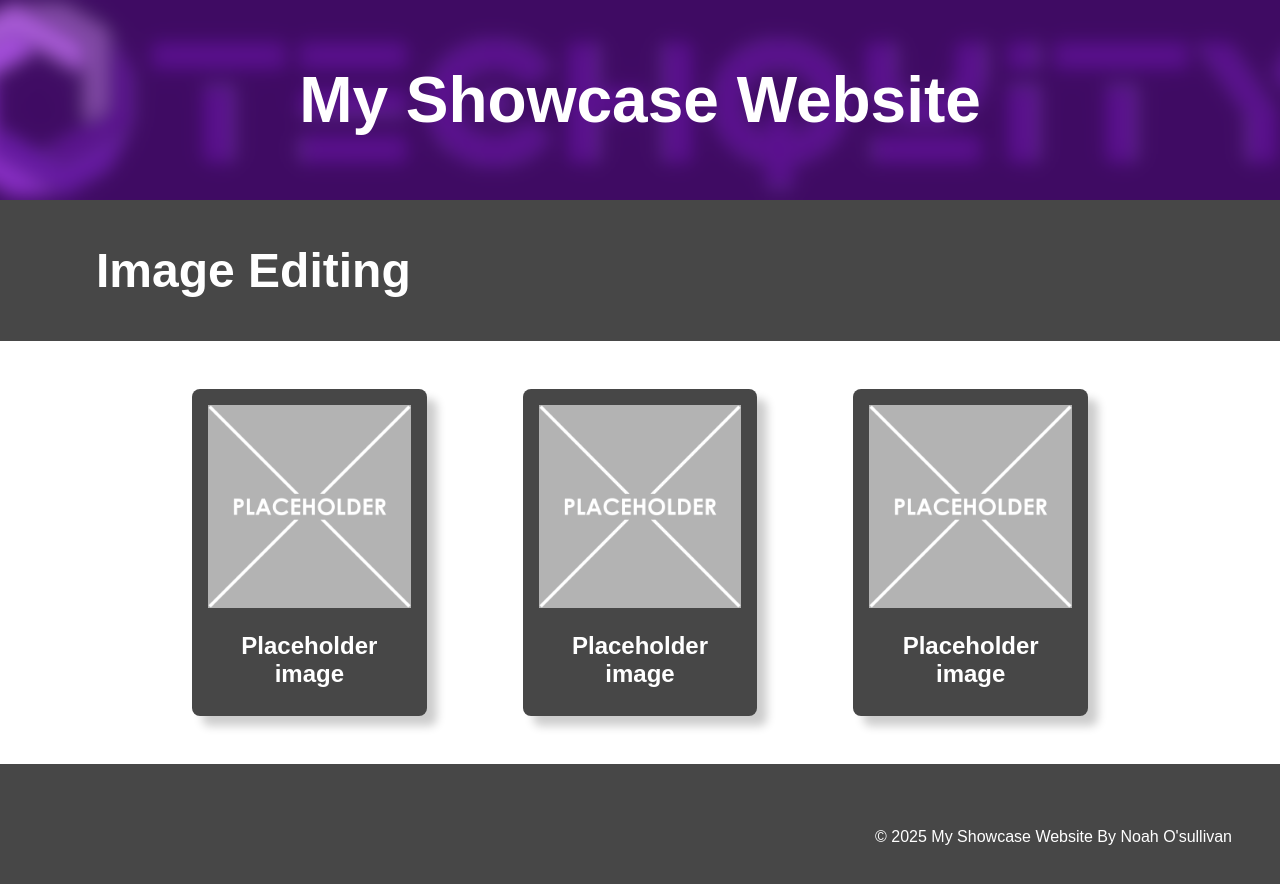
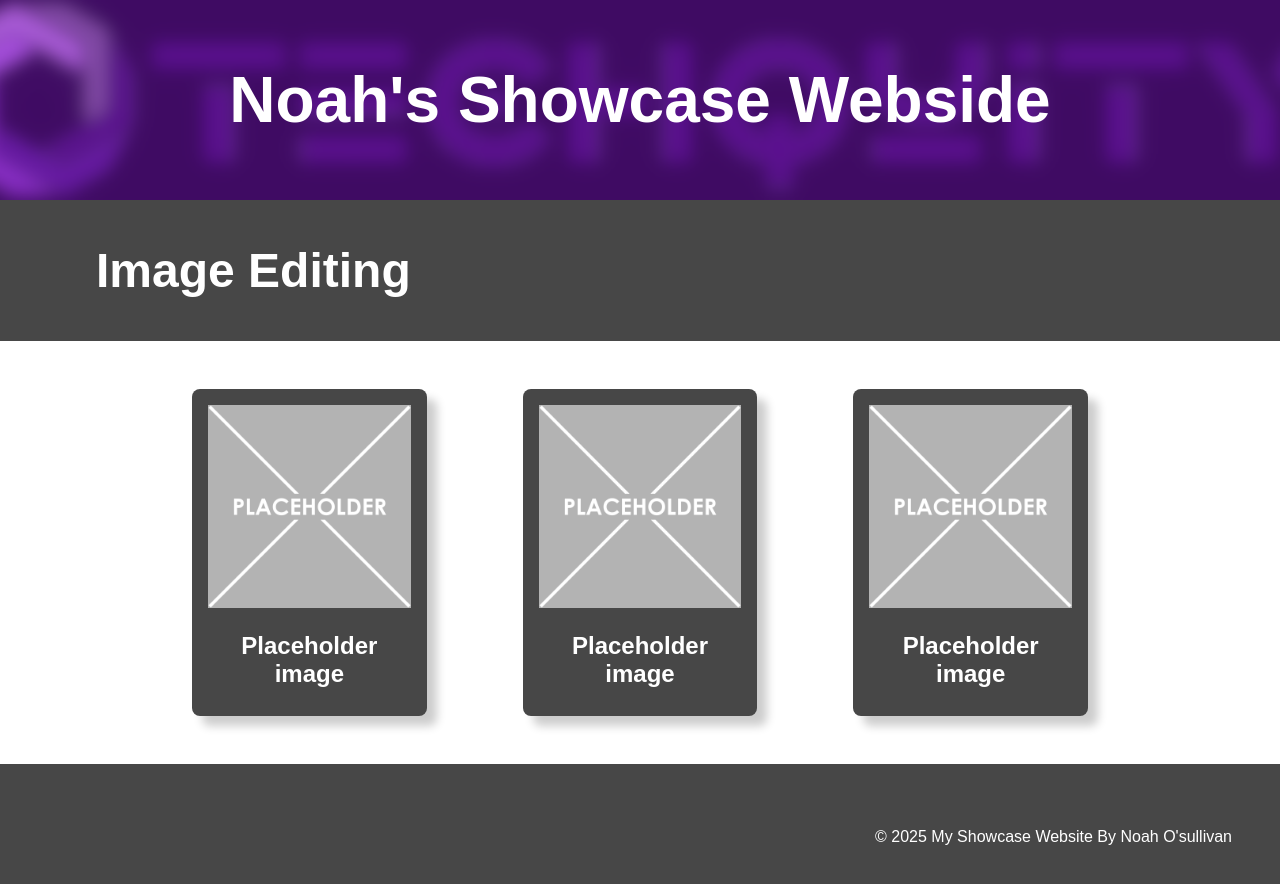
Before and after one commit to 24227bhs/MyYear10Website, a plain HTML site: page index.html in a window 1280 px wide. Drawn offline with Linux system fonts and the light colour scheme.

Commit message:
Changed Hero Text

```diff
--- a/index.html
+++ b/index.html
@@ -12,7 +12,7 @@
 
     <!-- The Hero Section -------------------------------------------------------------------------------------- -->
     <section class="hero">
-        <div class="hero-text">My Showcase Website</div>
+        <div class="hero-text">Noah's Showcase Webside</div>
     </section>
 
 <!-- Topic one ------------------------------------------------------------------------------------------------- -->
```
